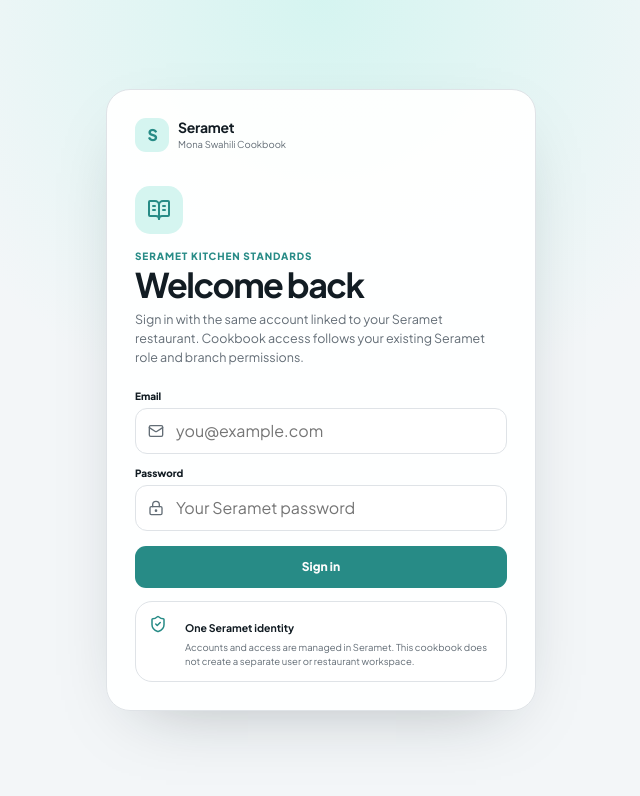
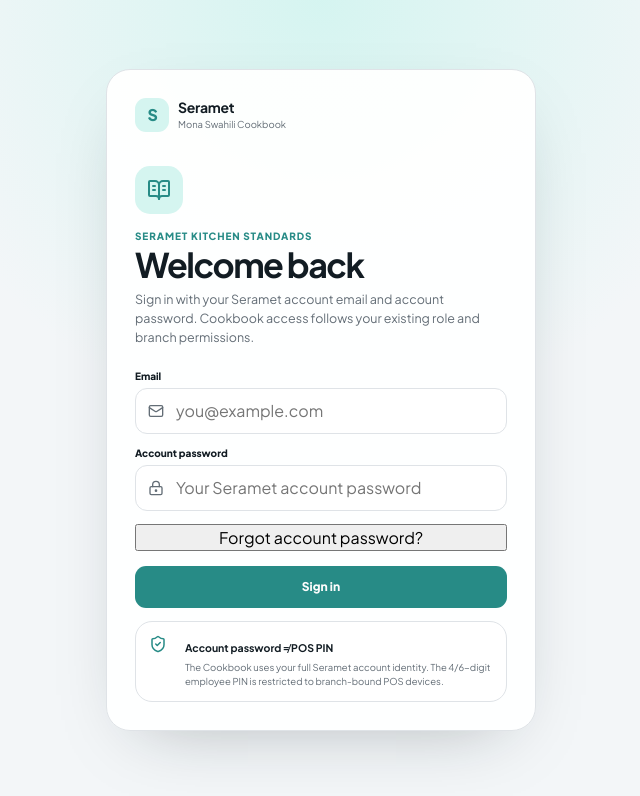
Before and after one commit to Xmanuel01/seramet-cookbook, a React (Vite) app: page / in a window 1280 px wide. Shown: the top 796 px of the page, without its empty margins (319-959 px from the left). Built offline with nearby package versions, Linux system fonts and the light colour scheme; no server answers.

Commit message:
fix: clarify Seramet credentials and add password recovery

```diff
--- a/src/screens/AuthScreen.tsx
+++ b/src/screens/AuthScreen.tsx
@@ -1,24 +1,50 @@
 import { useState, type FormEvent } from "react"
-import { BookOpenText, LoaderCircle, LockKeyhole, Mail, ShieldCheck } from "lucide-react"
+import { ArrowLeft, BookOpenText, LoaderCircle, LockKeyhole, Mail, ShieldCheck } from "lucide-react"
 import { Brand } from "../components/Brand"
 import { supabase } from "../lib/supabase"
 
 export function AuthScreen() {
+  const [mode, setMode] = useState<"signin" | "forgot">("signin")
   const [email, setEmail] = useState("")
   const [password, setPassword] = useState("")
   const [busy, setBusy] = useState(false)
   const [error, setError] = useState("")
+  const [message, setMessage] = useState("")
 
   async function submit(event: FormEvent) {
     event.preventDefault()
     setBusy(true)
     setError("")
+    setMessage("")
 
     try {
       const { error: signInError } = await supabase.auth.signInWithPassword({ email, password })
-      if (signInError) throw signInError
+      if (signInError) {
+        if (signInError.message.toLowerCase().includes("invalid login credentials")) {
+          throw new Error("Incorrect Seramet account password. Your 4/6-digit POS PIN will not work on this account sign-in.")
+        }
+        throw signInError
+      }
     } catch (reason) {
       setError(reason instanceof Error ? reason.message : "Unable to authenticate.")
+    } finally {
+      setBusy(false)
+    }
+  }
+
+  async function requestReset(event: FormEvent) {
+    event.preventDefault()
+    setBusy(true)
+    setError("")
+    setMessage("")
+
+    try {
+      const redirectTo = `${window.location.origin}/?recovery=1`
+      const { error: resetError } = await supabase.auth.resetPasswordForEmail(email, { redirectTo })
+      if (resetError) throw resetError
+      setMessage("If this email belongs to a Seramet account, a secure password-reset link has been sent. Open it on this device, set a new password, then the Cookbook will continue automatically.")
+    } catch (reason) {
+      setError(reason instanceof Error ? reason.message : "Unable to send the recovery email.")
     } finally {
       setBusy(false)
     }
@@ -29,10 +55,13 @@ export function AuthScreen() {
       <section className="auth-card">
         <div className="auth-brand"><Brand /></div>
         <div className="auth-icon"><BookOpenText size={24} /></div>
+
+        {mode === "signin" ? (
+          <>
             <div className="eyebrow">Seramet kitchen standards</div>
             <h1>Welcome back</h1>
             <p className="subtitle">
-          Sign in with the same account linked to your Seramet restaurant. Cookbook access follows your existing Seramet role and branch permissions.
+              Sign in with your Seramet account email and account password. Cookbook access follows your existing role and branch permissions.
             </p>
 
             <form className="auth-form" onSubmit={submit}>
@@ -52,20 +81,32 @@ export function AuthScreen() {
               </label>
 
               <label className="auth-field">
-            <span>Password</span>
+                <span>Account password</span>
                 <div>
                   <LockKeyhole size={16} />
                   <input
                     type="password"
                     autoComplete="current-password"
-                minLength={8}
+                    minLength={10}
                     required
                     value={password}
                     onChange={(event) => setPassword(event.target.value)}
-                placeholder="Your Seramet password"
+                    placeholder="Your Seramet account password"
                   />
                 </div>
               </label>
+
+              <button
+                type="button"
+                className="auth-text-button"
+                onClick={() => {
+                  setMode("forgot")
+                  setError("")
+                  setMessage("")
+                }}
+              >
+                Forgot account password?
+              </button>
 
               {error && <div className="auth-message error">{error}</div>}
 
@@ -78,10 +119,58 @@ export function AuthScreen() {
             <div className="info-card" style={{ boxShadow: "none" }}>
               <ShieldCheck size={18} />
               <div>
-            <strong>One Seramet identity</strong>
-            <p>Accounts and access are managed in Seramet. This cookbook does not create a separate user or restaurant workspace.</p>
+                <strong>Account password ≠ POS PIN</strong>
+                <p>The Cookbook uses your full Seramet account identity. The 4/6-digit employee PIN is restricted to branch-bound POS devices.</p>
               </div>
             </div>
+          </>
+        ) : (
+          <>
+            <button
+              type="button"
+              className="auth-back-button"
+              onClick={() => {
+                setMode("signin")
+                setError("")
+                setMessage("")
+              }}
+            >
+              <ArrowLeft size={15} />
+              Back to sign in
+            </button>
+
+            <div className="eyebrow">Account recovery</div>
+            <h1>Reset password</h1>
+            <p className="subtitle">
+              We’ll send a secure Supabase recovery link to the email on your Seramet account.
+            </p>
+
+            <form className="auth-form" onSubmit={requestReset}>
+              <label className="auth-field">
+                <span>Email</span>
+                <div>
+                  <Mail size={16} />
+                  <input
+                    type="email"
+                    autoComplete="email"
+                    required
+                    value={email}
+                    onChange={(event) => setEmail(event.target.value)}
+                    placeholder="you@example.com"
+                  />
+                </div>
+              </label>
+
+              {error && <div className="auth-message error">{error}</div>}
+              {message && <div className="auth-message success">{message}</div>}
+
+              <button type="submit" className="primary-button auth-submit" disabled={busy}>
+                {busy && <LoaderCircle className="spin" size={16} />}
+                Send reset link
+              </button>
+            </form>
+          </>
+        )}
       </section>
     </main>
   )
```
Lines whose indentation alone changed are shown as unchanged.
